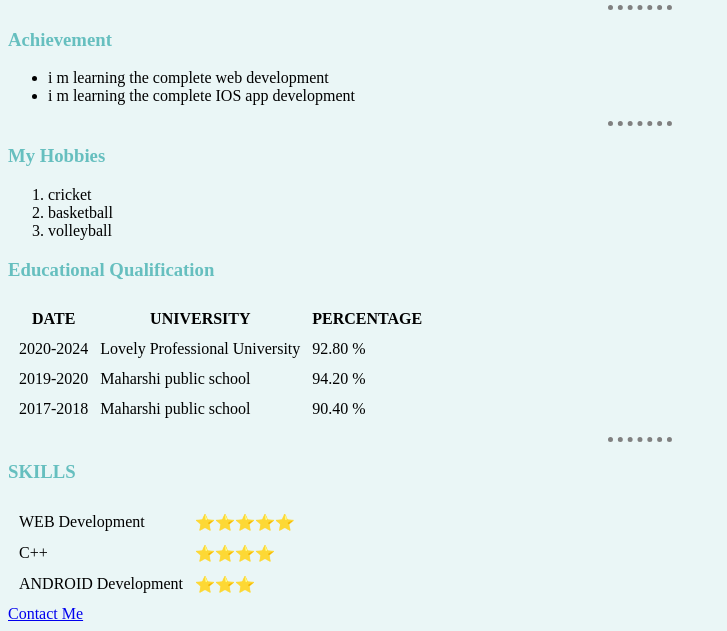
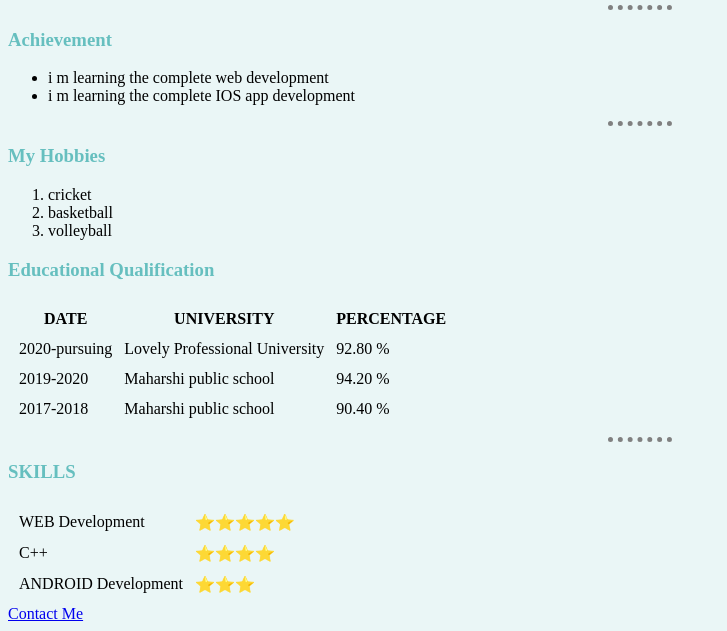
Before and after one commit to abhi210702/cv, a plain HTML site: page index.html in a window 1280 px wide. Shown: the part 205-836 px from the top of the page, without its empty margins (0-727 px from the left). Drawn offline with Linux system fonts and the light colour scheme.

Commit message:
Update index.html

```diff
--- a/index.html
+++ b/index.html
@@ -45,7 +45,7 @@
 
       <tbody>
         <tr>
-          <td>2020-2024</td>
+          <td>2020-pursuing</td>
           <td>Lovely Professional University</td>
           <td>92.80 %</td>
         </tr>
```
